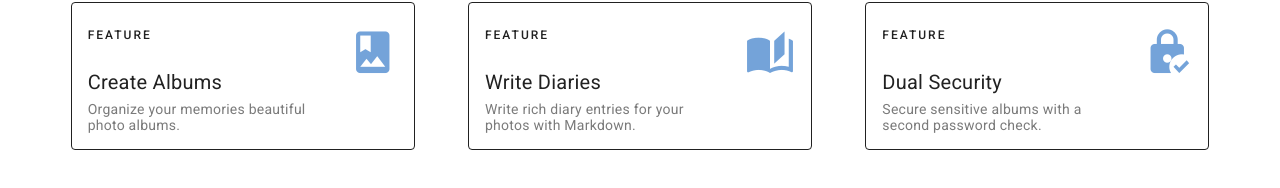
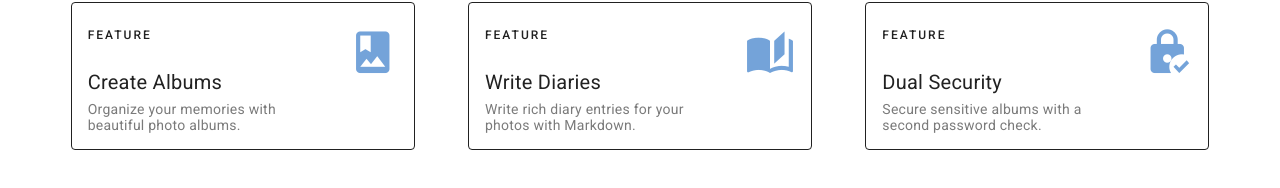
Before and after one commit to yoaragorn/qrono, a Vue app in the folder client/: page / in a window 1280 px wide. Shown: the part 494-682 px from the top of the page. Built offline with nearby package versions, Linux system fonts and the light colour scheme; no server answers.

Commit message:
feat: Features text change.v2

```diff
--- a/client/src/views/LandingView.vue
+++ b/client/src/views/LandingView.vue
@@ -39,7 +39,7 @@
 import { ref } from 'vue';
 
 const features = ref([
-  { title: 'Create Albums', text: 'Organize your memories beautiful photo albums.', icon: 'mdi-image-album' },
+  { title: 'Create Albums', text: 'Organize your memories with beautiful photo albums.', icon: 'mdi-image-album' },
   { title: 'Write Diaries', text: 'Write rich diary entries for your photos with Markdown.', icon: 'mdi-book-open-page-variant' },
   { title: 'Dual Security', text: 'Secure sensitive albums with a second password check.', icon: 'mdi-lock-check' },
 ]);
```
